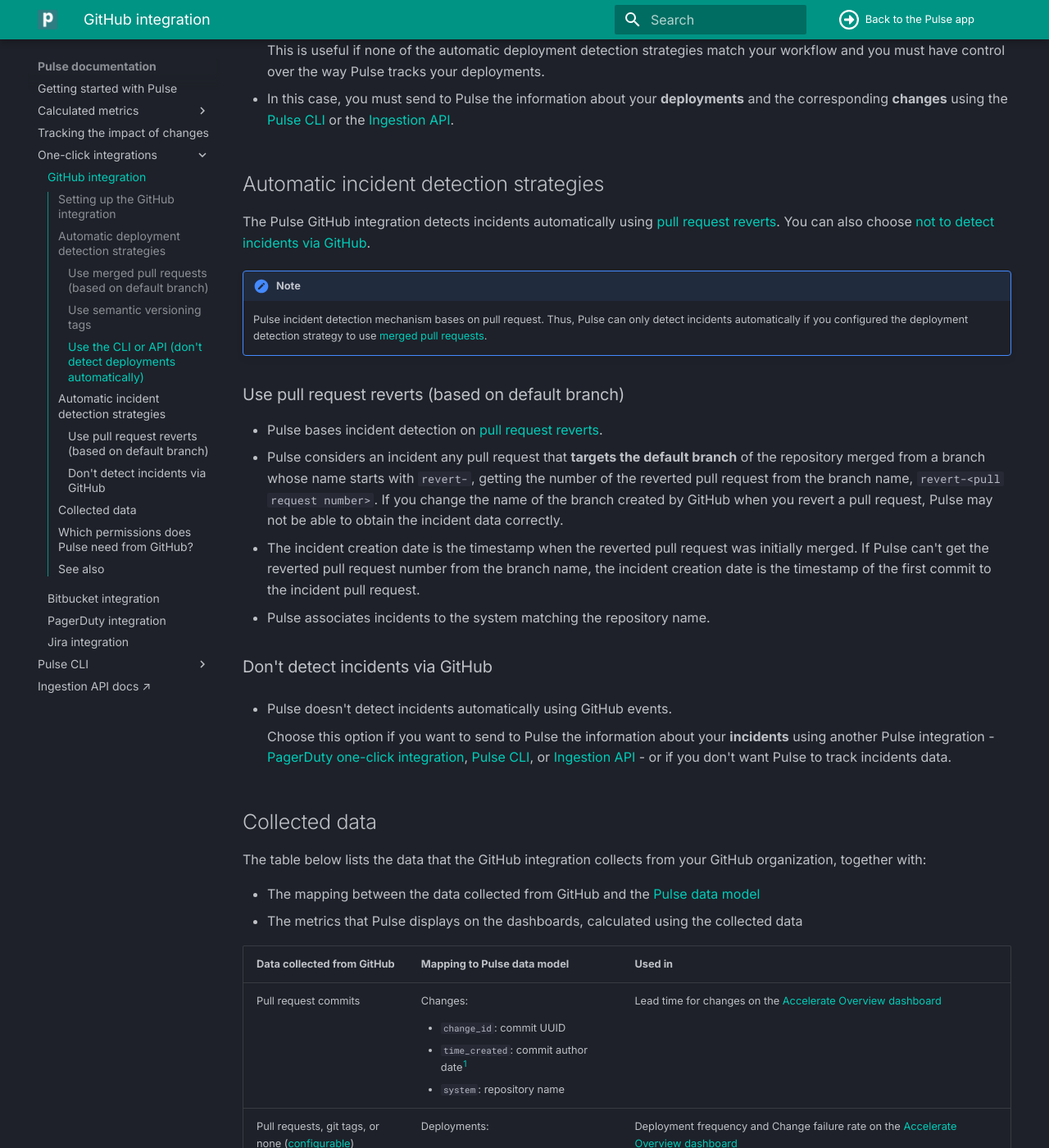
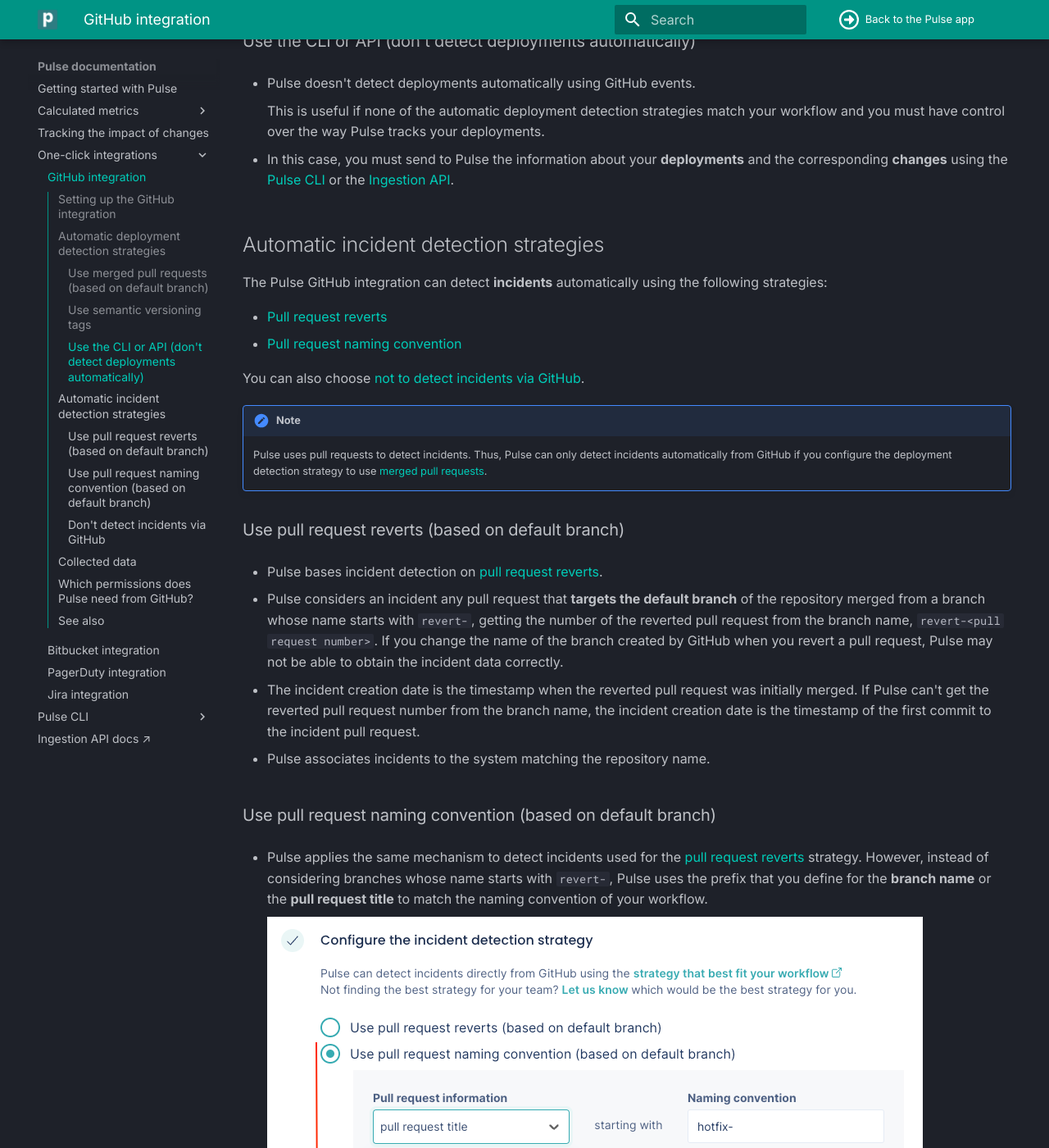
Before and after one commit to codacy/pulse-user-docs, an MkDocs documentation site: the page built from docs/one-click-integrations/github-integration.md, in a window 1280 px wide and 1400 px high, scrolled down 5062 px. Shown: the whole window at 82% size. Built offline with MkDocs 1.6.1 and Material for MkDocs 9.7.7, drawn with Linux system fonts in a browser that asks for light colours; some of the changed text lies outside the part shown.

Commit message:
feat: Update GitHub and Bitbucket setup flow with custom incident detection PUL-1673 (#198)
* feat: Update GitHub and Bitbucket setup flow with custom incident detection

* Update docs/one-click-integrations/github-integration.md

Co-authored-by: Nicola Klemenc <nicola.klemenc@codacy.com>

* Update docs/one-click-integrations/github-integration.md

Co-authored-by: Nicola Klemenc <nicola.klemenc@codacy.com>

* Update docs/one-click-integrations/github-integration.md

Co-authored-by: Nicola Klemenc <nicola.klemenc@codacy.com>

* Update docs/one-click-integrations/bitbucket-integration.md

Co-authored-by: Nicola Klemenc <nicola.klemenc@codacy.com>

* feat: Add rules for prefix

* clean: Tweak naming convention strategy for clarity

* clean: Tweak for clarity

* Update docs/one-click-integrations/bitbucket-integration.md

Co-authored-by: Paulo Ribeiro <paulo.ribeiro@codacy.com>

* Update docs/one-click-integrations/bitbucket-integration.md

Co-authored-by: Paulo Ribeiro <paulo.ribeiro@codacy.com>

* Update docs/one-click-integrations/github-integration.md

Co-authored-by: Paulo Ribeiro <paulo.ribeiro@codacy.com>

* fix: Fix rule for Git branch name

---------

Co-authored-by: Nicola Klemenc <nicola.klemenc@codacy.com>
Co-authored-by: Paulo Ribeiro <paulo.ribeiro@codacy.com>

```diff
--- a/docs/one-click-integrations/github-integration.md
+++ b/docs/one-click-integrations/github-integration.md
@@ -41,7 +41,7 @@
 1.  Choose the strategy to detect **incidents** that best fits your workflows. See the [section below](#incident-detection-strategy) for a detailed description of each option.
 
     !!! note
-        Pulse can only detect incidents automatically if you configured the **deployment detection strategy** to use [merged pull requests](#gh-deploy-merged-pr).
+        Pulse can only detect incidents automatically from GitHub if you configure the **deployment detection strategy** to use [merged pull requests](#gh-deploy-merged-pr).
 
     ![Configuring the incident detection strategy](images/github-incident-strategy.png)
 
@@ -53,7 +53,7 @@
 
 ## Automatic deployment detection strategies {: id="deployment-detection-strategy"}
 
-The Pulse GitHub integration can detect deployments automatically using the following strategies:
+The Pulse GitHub integration can detect **deployments** automatically using the following strategies:
 
 -   [Merged pull requests](#gh-deploy-merged-pr)
 -   [Semantic versioning tags](#gh-deploy-semver)
@@ -63,8 +63,11 @@
 ### Use merged pull requests (based on default branch) {: id="gh-deploy-merged-pr"}
 
 -   Pulse considers a deployment every merged pull request that **targets the default branch** of the repository.
+
 -   The deployment date is the timestamp when the corresponding pull request is merged.
+
 -   The set of changes in a deployment is the list of commits in the corresponding pull request. Pulse correctly tracks your changes even if you [squash or rebase the commits when merging the pull request](https://docs.github.com/en/repositories/configuring-branches-and-merges-in-your-repository/configuring-pull-request-merges/about-merge-methods-on-github), since Pulse processes all the original commits before any changes to the Git history.
+
 -   Pulse associates all GitHub teams of the author of a merged pull request with the corresponding deployment, excluding teams with less than two members. Pulse only takes changes to GitHub teams into account on pull requests merged after those changes.
 
 ### Use semantic versioning tags {: id="gh-deploy-semver"}
@@ -100,17 +103,33 @@
 
 ## Automatic incident detection strategies {: id="incident-detection-strategy"}
 
-The Pulse GitHub integration detects incidents automatically using [pull request reverts](#gh-incident-pr-revert). You can also choose [not to detect incidents via GitHub](#gh-incident-not-detect).
+The Pulse GitHub integration can detect **incidents** automatically using the following strategies:
+
+-   [Pull request reverts](#gh-incident-pr-revert)
+-   [Pull request naming convention](#gh-incident-naming)
+
+You can also choose [not to detect incidents via GitHub](#gh-incident-not-detect).
 
 !!! note
-    Pulse incident detection mechanism bases on pull request. Thus, Pulse can only detect incidents automatically if you configured the deployment detection strategy to use [merged pull requests](#gh-deploy-merged-pr).
+    Pulse uses pull requests to detect incidents. Thus, Pulse can only detect incidents automatically from GitHub if you configure the deployment detection strategy to use [merged pull requests](#gh-deploy-merged-pr).
 
 ### Use pull request reverts (based on default branch) {: id="gh-incident-pr-revert"}
 
 -   Pulse bases incident detection on [pull request reverts](https://docs.github.com/en/pull-requests/collaborating-with-pull-requests/incorporating-changes-from-a-pull-request/reverting-a-pull-request).
+
 -   Pulse considers an incident any pull request that **targets the default branch** of the repository merged from a branch whose name starts with `revert-`, getting the number of the reverted pull request from the branch name, `revert-<pull request number>`. If you change the name of the branch created by GitHub when you revert a pull request, Pulse may not be able to obtain the incident data correctly.
+
 -   The incident creation date is the timestamp when the reverted pull request was initially merged. If Pulse can't get the reverted pull request number from the branch name, the incident creation date is the timestamp of the first commit to the incident pull request.
+
 -   Pulse associates incidents to the system matching the repository name.
+
+### Use pull request naming convention (based on default branch) {: id="gh-incident-naming"}
+
+-   Pulse applies the same mechanism to detect incidents used for the [pull request reverts](#gh-incident-pr-revert) strategy. However, instead of considering branches whose name starts with `revert-`, Pulse uses the prefix that you define for the **branch name** or the **pull request title** to match the naming convention of your workflow.
+
+    ![Pulse custom incident detection](images/github-incident-naming-convention.png)
+
+-   Your prefix must have 2 to 50 characters. For a **branch name**, your prefix can't contain spaces or special characters, such as `~ ^ : ? * [`. See the [Git reference](https://git-scm.com/docs/git-check-ref-format) for further details.
 
 ### Don't detect incidents via GitHub {: id="gh-incident-not-detect"}
 
```
Also changed, not shown: docs/one-click-integrations/bitbucket-integration.md (+20 -1 lines), docs/one-click-integrations/images/bitbucket-incident-naming-convention.png (added), docs/one-click-integrations/images/bitbucket-incident-strategy.png, docs/one-click-integrations/images/bitbucket-ok.png, docs/one-click-integrations/images/github-incident-naming-convention.png (added), docs/one-click-integrations/images/github-incident-strategy.png, docs/one-click-integrations/images/github-ok.png.
